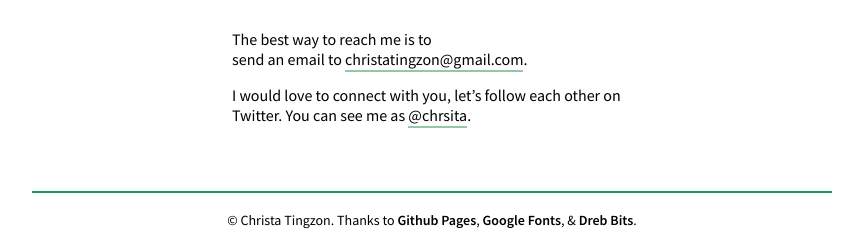
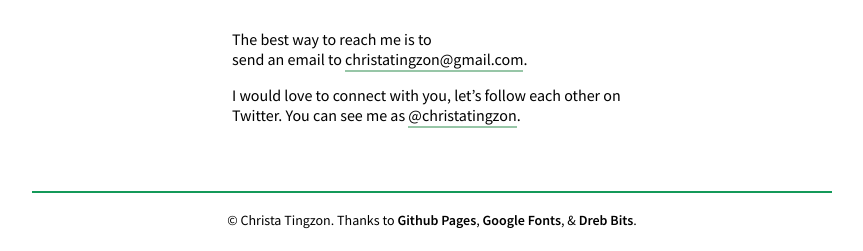
Before and after one commit to christaeinn/christaeinn.github.io, a Jekyll site: the page built from index.html, in a window 1280 px wide. Shown: the part 909-1160 px from the top of the page, without its empty margins (208-1071 px from the left). Built offline with Jekyll 4.4.1, drawn with Linux system fonts in a browser that asks for light colours.

Commit message:
Twitter update

```diff
--- a/_data/settings.yml
+++ b/_data/settings.yml
@@ -9,7 +9,7 @@
 #Top-bar
 twitter:
  title: Twitter
- url: 'http://twitter.com/chrsita'
+ url: 'http://twitter.com/christatingzon'
 
 email:
  title: Email Me
@@ -37,7 +37,7 @@
   The best way to reach me is to
   send an email to [christatingzon@gmail.com](mailto:christatingzon@gmail.com).
 
-  I would love to connect with you, let's follow each other on Twitter. You can see me as [@chrsita](http://twitter.com/chrsita).
+  I would love to connect with you, let's follow each other on Twitter. You can see me as [@christatingzon](http://twitter.com/christatingzon).
 
 #Footer
 footernote: >
```
